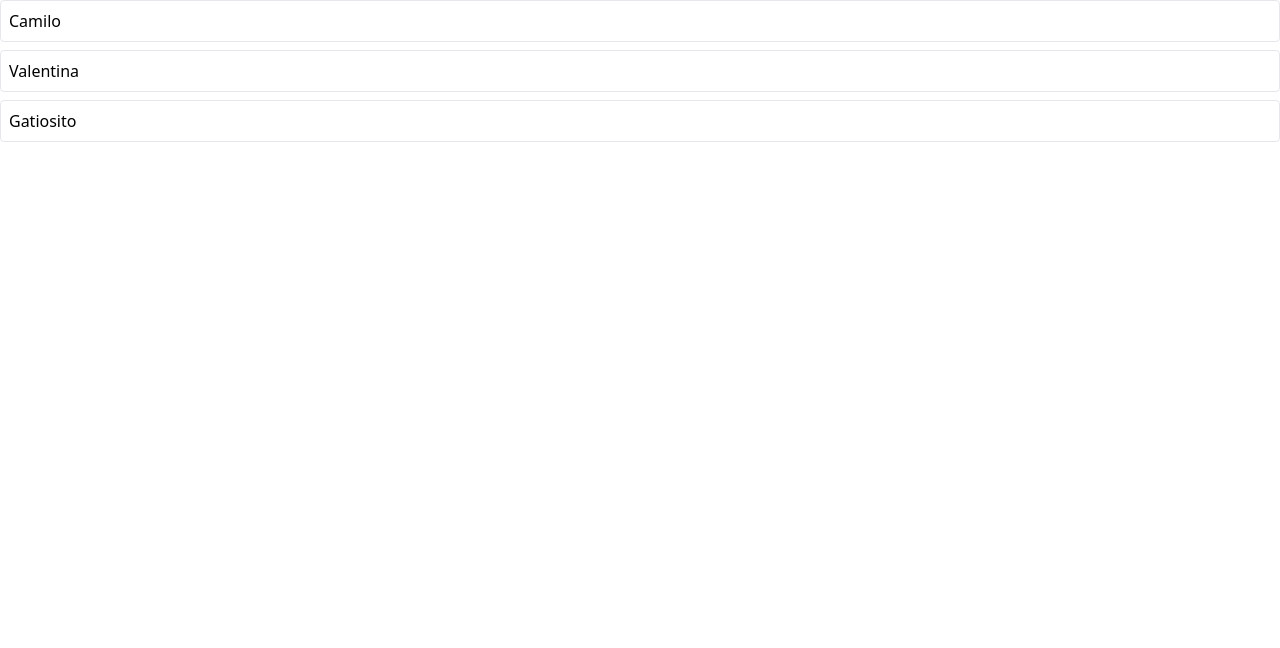
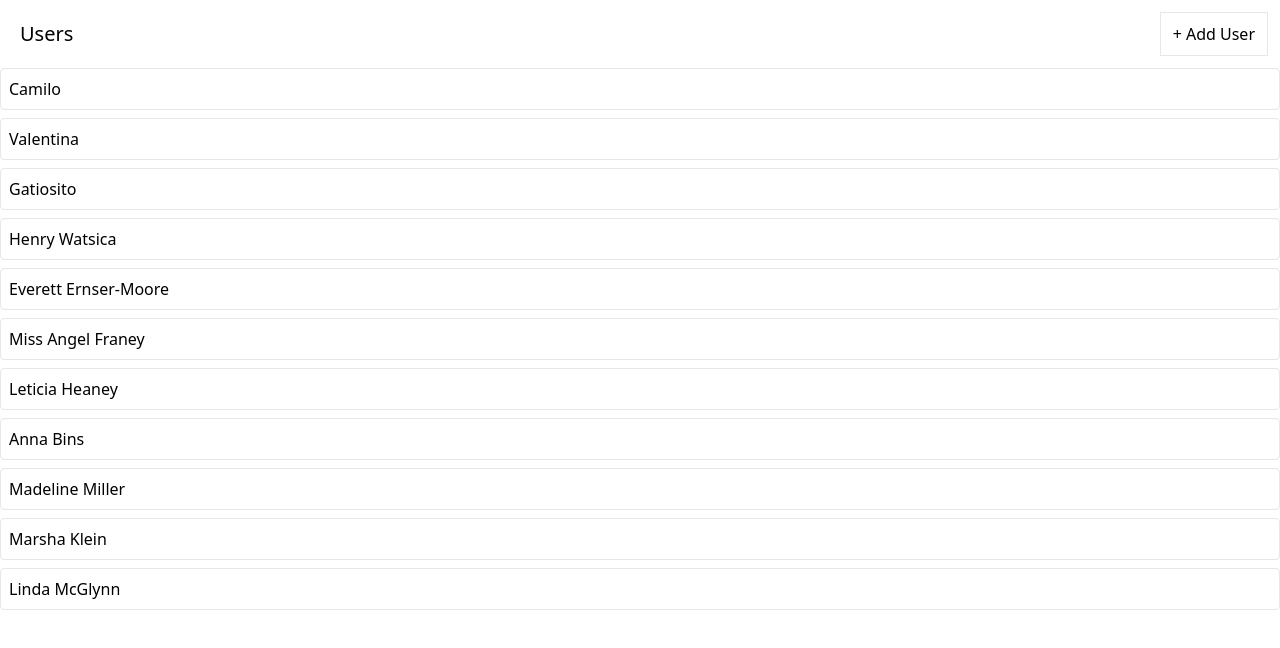
Before and after one commit to CamiloCardenasMesa/media, a React (Create React App) app: page / in a window 1280 px wide. Shown: the top 648 px of the page. Built offline with nearby package versions, Linux system fonts and the light colour scheme; data requests are answered from the project's data file.

Commit message:
feat: creating new users

```diff
--- a/db.json
+++ b/db.json
@@ -1,9 +1,50 @@
 {
-    "users": [
-        {"id": 1, "name": "Camilo"},
-        {"id": 2, "name": "Valentina"},
-        {"id": 3, "name": "Gatiosito"}
-    ],
-    "albums": [],
-    "photos": []
+  "users": [
+    {
+      "id": 1,
+      "name": "Camilo"
+    },
+    {
+      "id": 2,
+      "name": "Valentina"
+    },
+    {
+      "id": 3,
+      "name": "Gatiosito"
+    },
+    {
+      "name": "Henry Watsica",
+      "id": 4
+    },
+    {
+      "name": "Everett Ernser-Moore",
+      "id": 5
+    },
+    {
+      "name": "Miss Angel Franey",
+      "id": 6
+    },
+    {
+      "name": "Leticia Heaney",
+      "id": 7
+    },
+    {
+      "name": "Anna Bins",
+      "id": 8
+    },
+    {
+      "name": "Madeline Miller",
+      "id": 9
+    },
+    {
+      "name": "Marsha Klein",
+      "id": 10
+    },
+    {
+      "name": "Linda McGlynn",
+      "id": 11
+    }
+  ],
+  "albums": [],
+  "photos": []
 }
--- a/src/components/UsersList.js
+++ b/src/components/UsersList.js
@@ -1,7 +1,9 @@
 import { useEffect } from "react";
 import { useDispatch, useSelector } from "react-redux";
-import { fetchUsers } from "../store";
+import { fetchUsers, AddUser } from "../store";
+import Button from "./Button";
 import Skeleton from "./Skeleton";
+
 
 function UsersList() {
     const dispatch = useDispatch();
@@ -13,6 +15,10 @@
     useEffect(() => {
         dispatch(fetchUsers());
     }, [dispatch]);
+
+    const handleUserAdd = () => {
+        dispatch(AddUser());
+    };
 
     if (isLoading) {
         return <Skeleton times={6} className="h-10 w-full" />
@@ -30,7 +36,17 @@
         </div>
     });
 
-    return <div>{renderedUsers}</div>
+    return (
+        <div>
+            <div className="flex flex-row justify-between m-3">
+                <h1 className="m-2 text-xl">Users</h1>
+                <Button onClick={handleUserAdd}>
+                    + Add User
+                </Button>
+            </div>
+            {renderedUsers}
+        </div>
+    );
 }
 
 export default UsersList;
--- a/src/store/index.js
+++ b/src/store/index.js
@@ -8,3 +8,4 @@
 });
 
 export * from './thunks/fetchUsers';
+export * from './thunks/AddUser';
```
